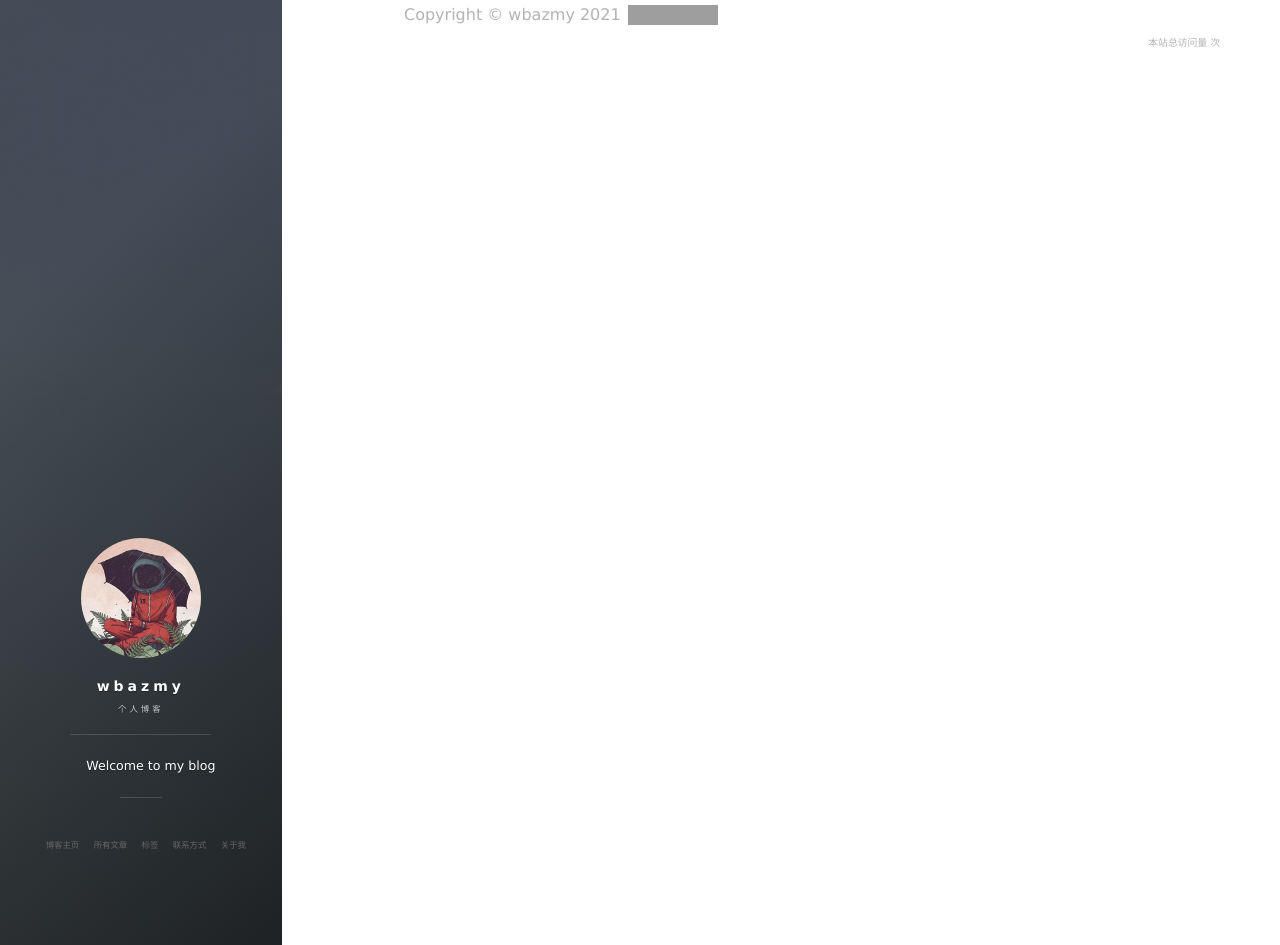
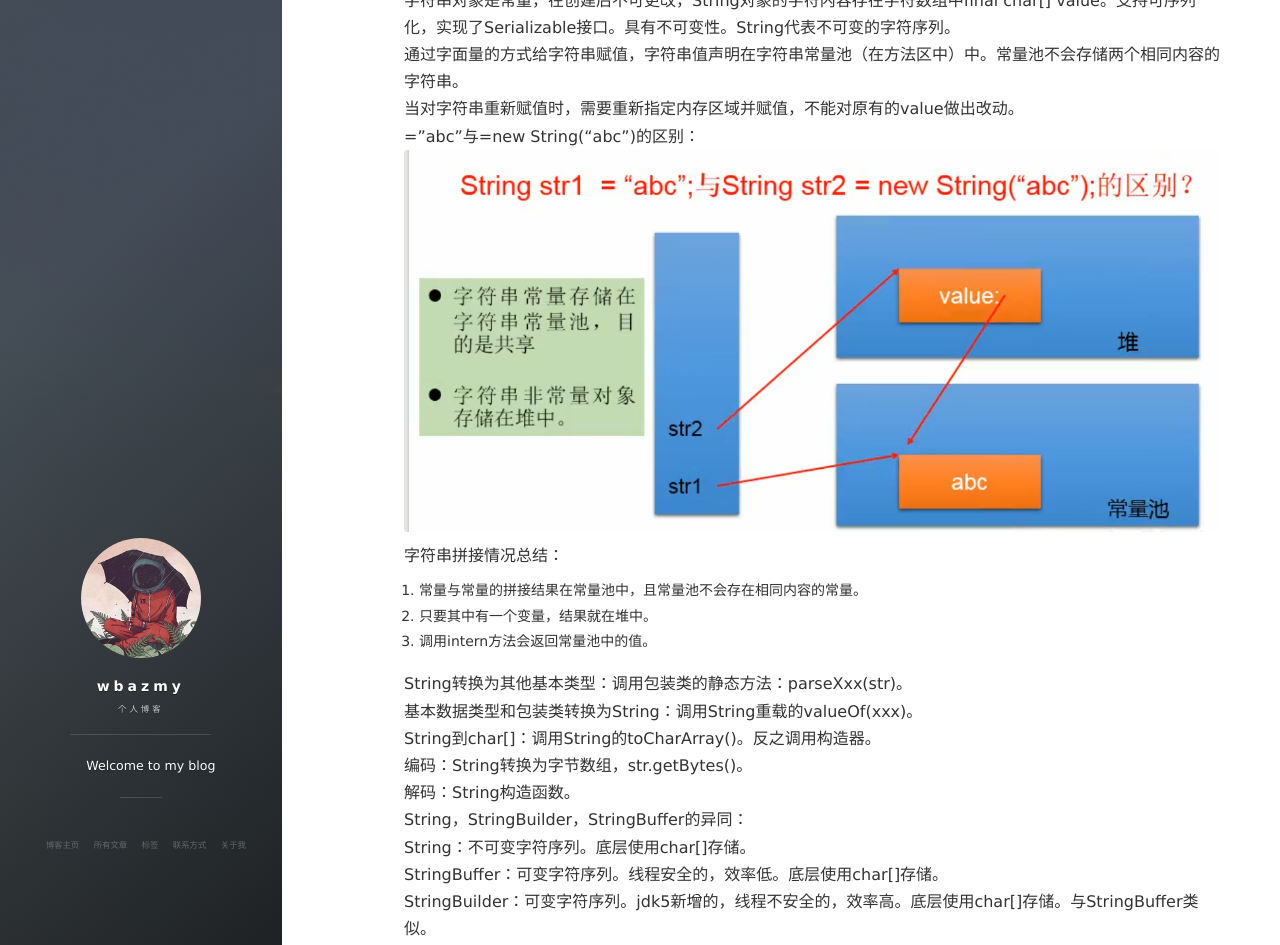
Before and after one commit to wbazmy/wbazmy.github.io, a Jekyll site: the page built from _posts/2021-11-18-String相关类.md, in a window 1280 px wide and 1400 px high, scrolled down 270 px. Shown: the top 945 px of the window. Built offline with Jekyll 4.4.1, drawn with Linux system fonts in a browser that asks for light colours; nearby versions of some CDN libraries; comment, search, counter and statistics services are not loaded; some of the changed text lies outside the part shown; grey boxes are pictures that could not be loaded.

Commit message:
Update 2021-11-18-String相关类.md

````diff
--- a/_posts/2021-11-18-String相关类.md
+++ b/_posts/2021-11-18-String相关类.md
@@ -4,3 +4,40 @@ title: String相关类
 date: 2021-11-18
 tags: JavaSE基础
 ---
+## 1. String
+字符串对象是常量，在创建后不可更改，String对象的字符内容存在字符数组中final char[] value。支持可序列化，实现了Serializable接口。具有不可变性。String代表不可变的字符序列。
+通过字面量的方式给字符串赋值，字符串值声明在字符串常量池（在方法区中）中。常量池不会存储两个相同内容的字符串。
+当对字符串重新赋值时，需要重新指定内存区域并赋值，不能对原有的value做出改动。
+="abc"与=new String("abc")的区别：
+![](/images/JavaSE/33.png)
+
+字符串拼接情况总结：
+1. 常量与常量的拼接结果在常量池中，且常量池不会存在相同内容的常量。
+2. 只要其中有一个变量，结果就在堆中。
+3. 调用intern方法会返回常量池中的值。
+
+String转换为其他基本类型：调用包装类的静态方法：parseXxx(str)。
+基本数据类型和包装类转换为String：调用String重载的valueOf(xxx)。
+String到char[]：调用String的toCharArray()。反之调用构造器。
+编码：String转换为字节数组，str.getBytes()。
+解码：String构造函数。
+String，StringBuilder，StringBuffer的异同：
+String：不可变字符序列。底层使用char[]存储。
+StringBuffer：可变字符序列。线程安全的，效率低。底层使用char[]存储。
+StringBuilder：可变字符序列。jdk5新增的，线程不安全的，效率高。底层使用char[]存储。与StringBuffer类似。
+三者效率对比：从高到低：StringBuilder，StringBuffer，String。
+StringBuffer底层源码分析：
+
+```java
+    String str = new String();  // value = new char[0];
+    String str1 = new String("123");  // value = new char[]{'1','2','3'};
+    StringBuffer sb1 = new StringBuffer(); //value = new char[16];  底层创建了一个长度为16的字符数组
+    sb1.append('1');  // value[0] = '1';
+    sb1.append('2');   // value[0] = '2';
+    StringBuffer sb2 = new StringBuffer("123");  // value = new char["123".length()+16];
+```
+
+新创建StringBuffer时初始长度为16+初始字符串的长度。当数据放不下时要扩容，默认扩容为 原来容量的2倍+2，同时将原有数组的数据拷贝过去。
+当频繁对字符串更改时，避免使用String，效率会比较低。开发时尽量指定容量。
+StringBuffer常用方法：
+![](/images/JavaSE/34.png)
````
